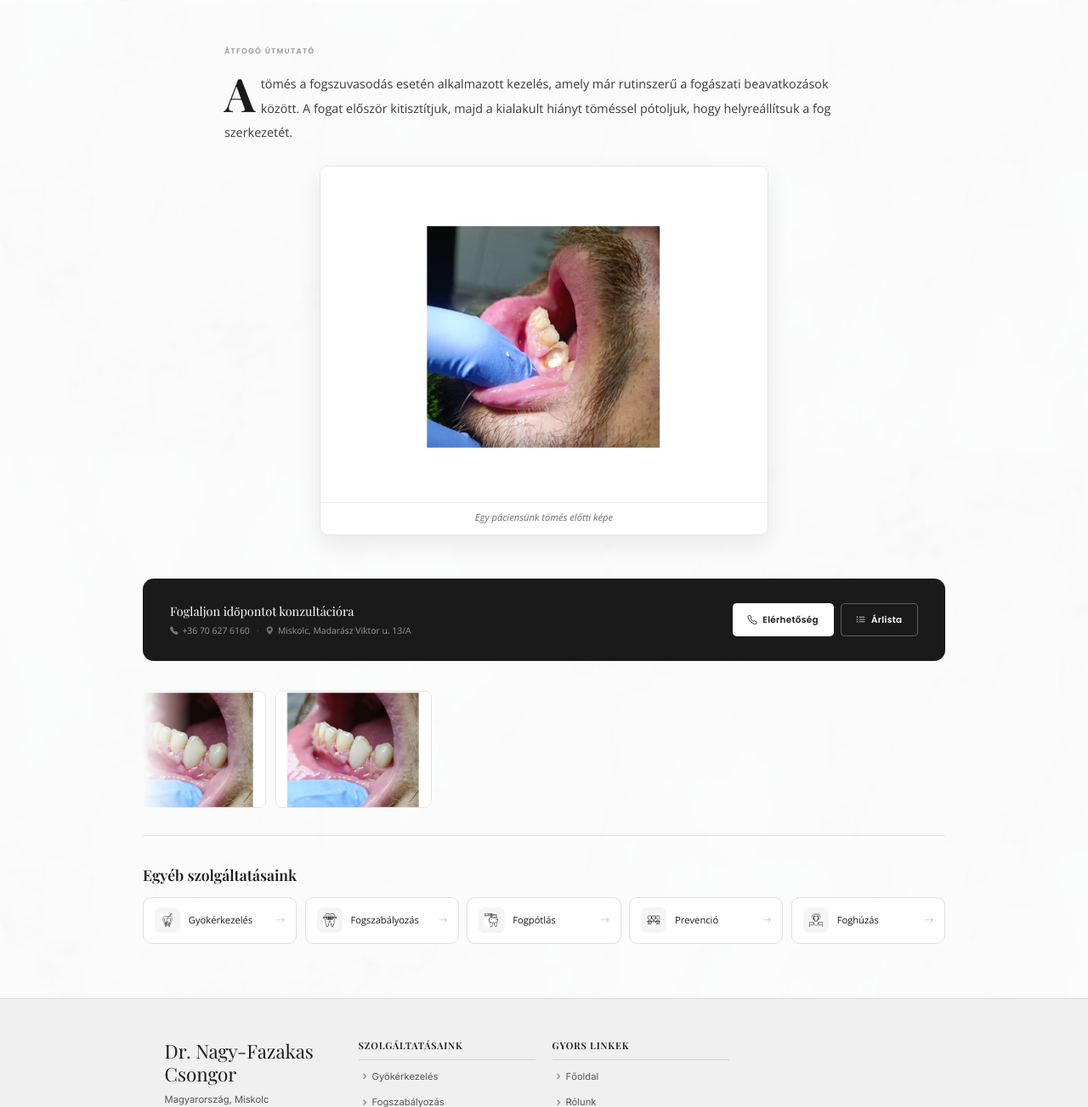
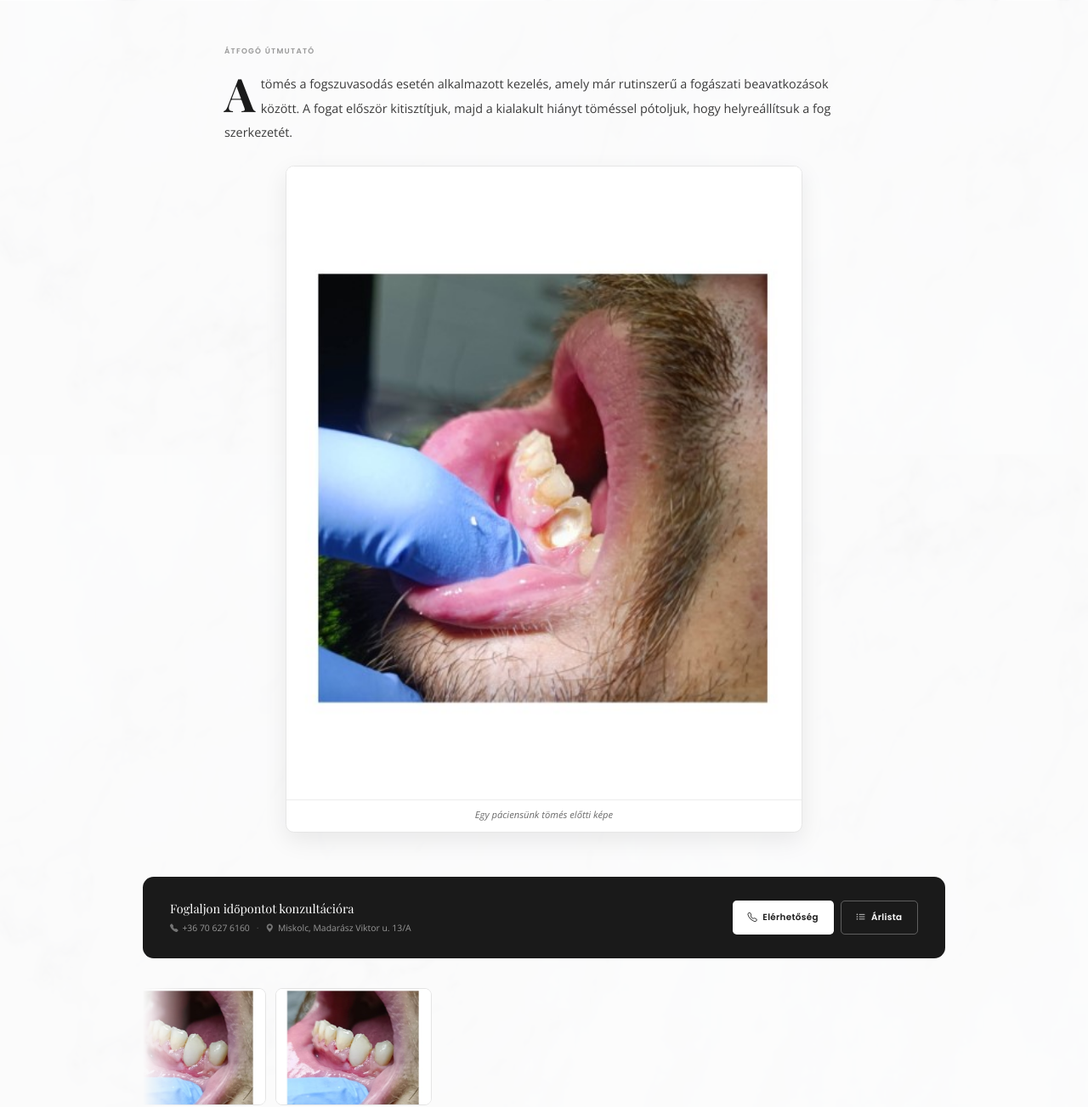
Before and after one commit to nfdoro/DentalClinicWebsite, a Laravel app: page /szolgaltatasok/fogtomes in a window 1280 px wide. Shown: the part 265-1568 px from the top of the page at 85% size. Run offline with Laravel 12, Linux system fonts and the light colour scheme; data comes from the database, SQL or seed files in the repository; data that the repository does not hold is empty; some libraries are stand-ins or nearby versions.

Commit message:
style: szolgáltatás képek nagyobbak, fehér keret minimálisra
- Kép a természetes arányában tölti a keretet (nincs 4:3 letterbox
  fehér sáv, belső padding megszűnt)
- Nagyobb méretek: szakasz kép-oszlop 580px, hero keret 760px

Co-Authored-By: Claude Opus 4.8 <noreply@anthropic.com>

```diff
--- a/public/custom.css
+++ b/public/custom.css
@@ -817,14 +817,14 @@ a.icon-box:hover {
 /* ── Szakasz-sorok: szöveg és kép egymás mellett (cikk-cakk) ── */
 .szolg-feature-row {
   display: grid;
-  grid-template-columns: 1fr 520px;
+  grid-template-columns: 1fr 580px;
   gap: 52px;
   align-items: center;
   padding: 56px 0;
   border-top: 1px solid #e4e4e4;
 }
 .szolg-feature-row:first-child { border-top: none; padding-top: 0; }
-.szolg-feature-row-reverse { grid-template-columns: 520px 1fr; }
+.szolg-feature-row-reverse { grid-template-columns: 580px 1fr; }
 .szolg-feature-row-reverse .szolg-feature-content { order: 2; }
 .szolg-feature-row-reverse .szolg-figure { order: 1; }
 .szolg-feature-content { min-width: 0; }
@@ -838,7 +838,7 @@ a.icon-box:hover {
   margin: 0 auto;
 }
 .szolg-feature-row-hero .szolg-figure {
-  max-width: 660px;
+  max-width: 760px;
   margin: 30px auto 0;
 }
 
@@ -851,14 +851,14 @@ a.icon-box:hover {
   margin-right: 10px;
 }
 
-/* Kép — a keretet a .szolg-figure adja, itt csak maga a kép (contain, levágás nélkül) */
+/* Kép — a keret a képre simul, nincs fehér sáv körülötte */
 .szolg-feature-img {
   display: block; min-width: 0;
-  width: 100%; aspect-ratio: 4 / 3;
+  width: 100%;
   overflow: hidden;
   background: #fff;
 }
-.szolg-feature-img img { width: 100%; height: 100%; object-fit: contain; padding: 6px; box-sizing: border-box; display: block; }
+.szolg-feature-img img { width: 100%; height: auto; display: block; }
 
 /* ── Láblécezhető képkeret (szakaszsorban tölti az oszlopot, hero-ban középen) ── */
 .szolg-figure {
@@ -1085,7 +1085,6 @@ a.icon-box:hover {
   .portfolio-details { padding: 24px 0 40px; }
 
   .szolg-feature-row, .szolg-feature-row-reverse { padding: 24px 0; }
-  .szolg-feature-img { aspect-ratio: 4 / 3; }
   .szolg-hero-text p:first-of-type::first-letter { font-size: 48px; padding: 2px 6px 0 0; }
 
   /* Galéria sáv mobilon kisebb elemekkel */
```
